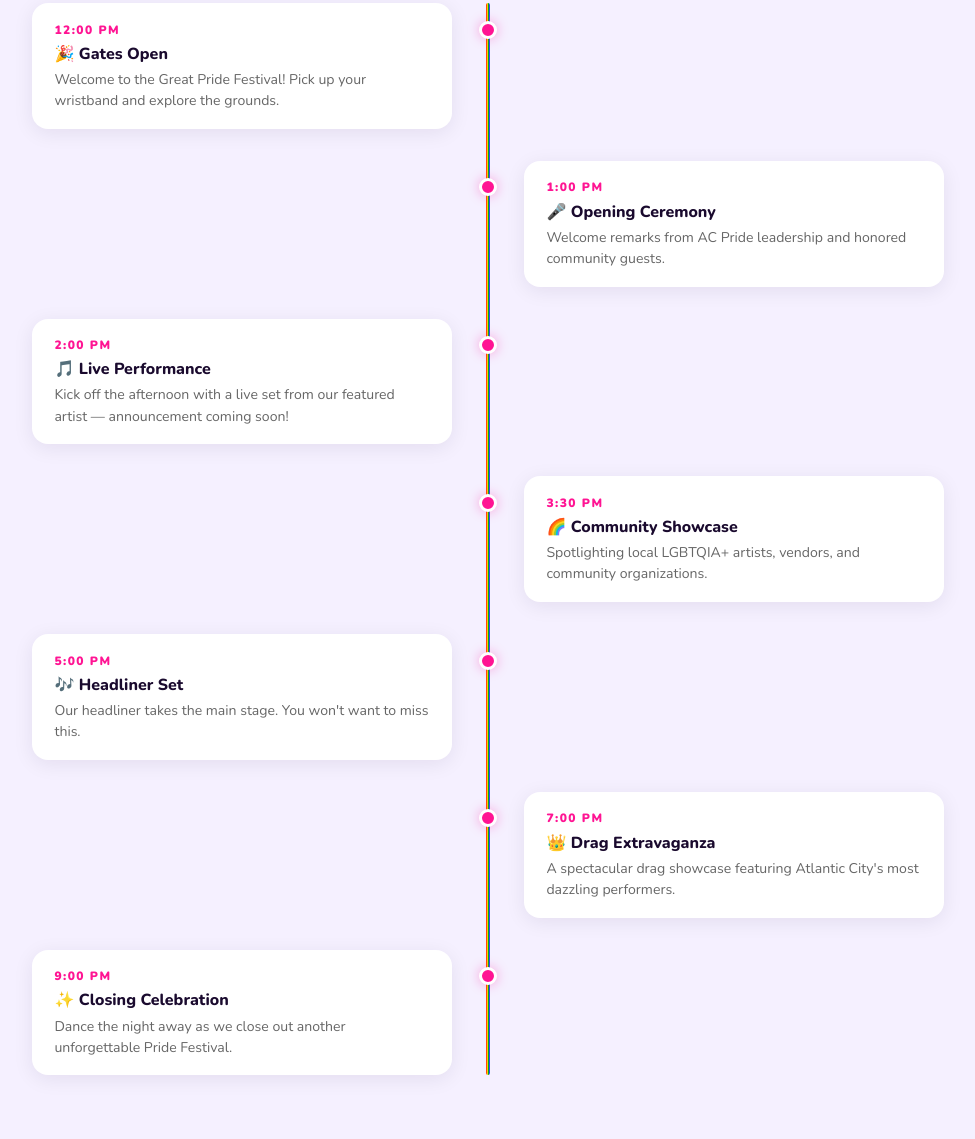
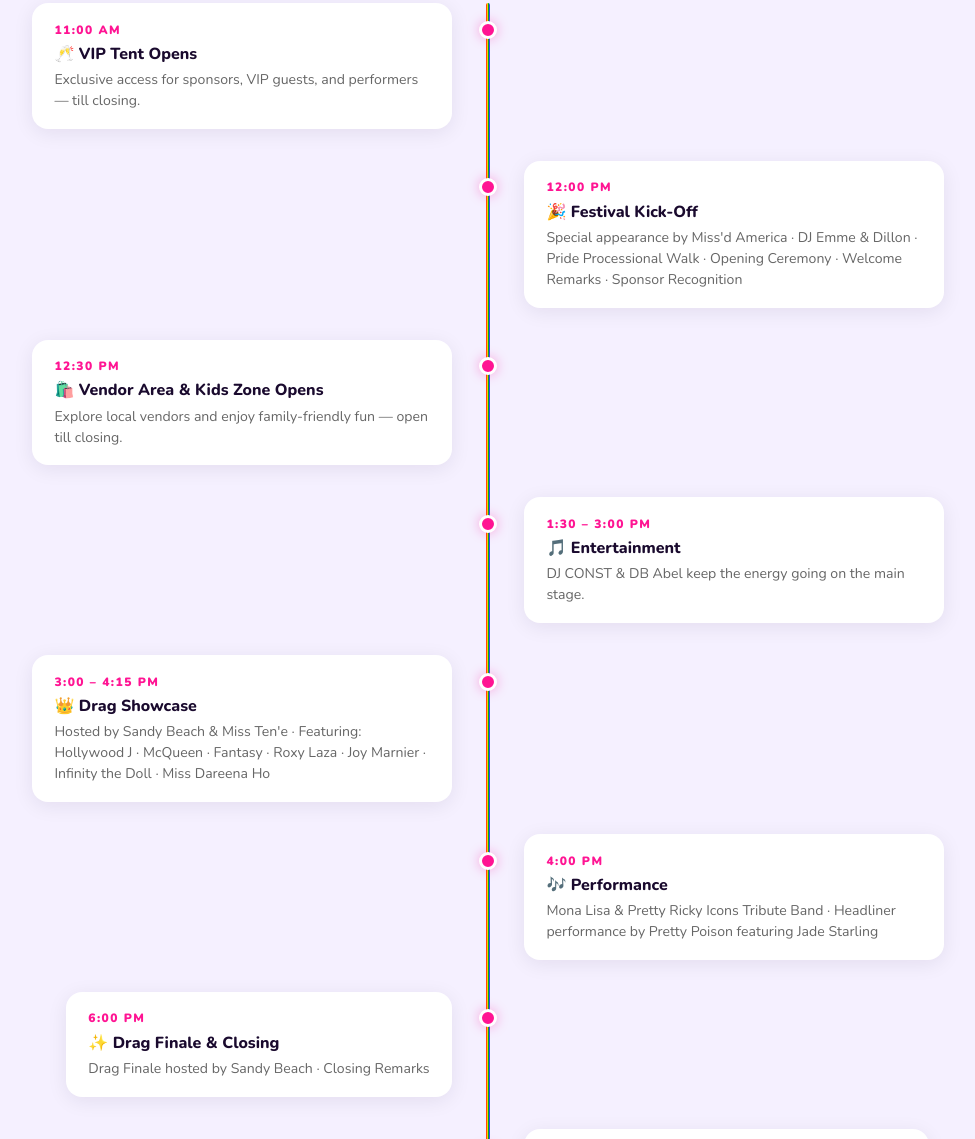
Before and after one commit to FiveStrings/great-pride-festival, a plain HTML site: page index.html in a window 1280 px wide. Shown: the part 1661-2800 px from the top of the page, without its empty margins (152-1127 px from the left). Drawn offline with nearby package versions, Linux system fonts and the light colour scheme.

Commit message:
run of show update

```diff
--- a/index.html
+++ b/index.html
@@ -538,7 +538,7 @@
         <i class="bi bi-geo-alt"></i>&nbsp;Atlantic City, NJ
         <br class="d-sm-none">
         <span class="sep d-none d-sm-inline">•</span>
-        <i class="bi bi-clock"></i>&nbsp;12:30 PM – 6 PM
+        <i class="bi bi-clock"></i>&nbsp;12:00 PM – 6 PM
       </div>
       <div class="d-flex flex-column flex-sm-row gap-3 justify-content-center">
         <a href="https://www.zeffy.com/en-US/ticketing/atlantic-citys-great-pride-festival" class="btn-brand btn-brand-lg">
@@ -580,7 +580,7 @@
           <div class="detail-card">
             <div class="icon">🕛</div>
             <div class="label">Time</div>
-            <div class="value">12:30 PM<br>– 6:00 PM</div>
+            <div class="value">12:00 PM<br>– 6:00 PM</div>
           </div>
         </div>
         <div class="col-6 col-md-3">
@@ -621,63 +621,72 @@
         <div class="timeline-item">
           <div class="timeline-dot"></div>
           <div class="timeline-card">
-            <div class="timeline-time">12:00 PM</div>
-            <div class="timeline-event">🎉 Gates Open</div>
-            <p class="timeline-desc">Welcome to the Great Pride Festival! Pick up your wristband and explore the grounds.</p>
+            <div class="timeline-time">11:00 AM</div>
+            <div class="timeline-event">🥂 VIP Tent Opens</div>
+            <p class="timeline-desc">Exclusive access for sponsors, VIP guests, and performers — till closing.</p>
           </div>
         </div>
 
         <div class="timeline-item">
           <div class="timeline-dot"></div>
           <div class="timeline-card">
-            <div class="timeline-time">1:00 PM</div>
-            <div class="timeline-event">🎤 Opening Ceremony</div>
-            <p class="timeline-desc">Welcome remarks from AC Pride leadership and honored community guests.</p>
+            <div class="timeline-time">12:00 PM</div>
+            <div class="timeline-event">🎉 Festival Kick-Off</div>
+            <p class="timeline-desc">Special appearance by Miss'd America · DJ Emme &amp; Dillon · Pride Processional Walk · Opening Ceremony · Welcome Remarks · Sponsor Recognition</p>
           </div>
         </div>
 
         <div class="timeline-item">
           <div class="timeline-dot"></div>
           <div class="timeline-card">
-            <div class="timeline-time">2:00 PM</div>
-            <div class="timeline-event">🎵 Live Performance</div>
-            <p class="timeline-desc">Kick off the afternoon with a live set from our featured artist — announcement coming soon!</p>
+            <div class="timeline-time">12:30 PM</div>
+            <div class="timeline-event">🛍️ Vendor Area &amp; Kids Zone Opens</div>
+            <p class="timeline-desc">Explore local vendors and enjoy family-friendly fun — open till closing.</p>
           </div>
         </div>
 
         <div class="timeline-item">
           <div class="timeline-dot"></div>
           <div class="timeline-card">
-            <div class="timeline-time">3:30 PM</div>
-            <div class="timeline-event">🌈 Community Showcase</div>
-            <p class="timeline-desc">Spotlighting local LGBTQIA+ artists, vendors, and community organizations.</p>
+            <div class="timeline-time">1:30 – 3:00 PM</div>
+            <div class="timeline-event">🎵 Entertainment</div>
+            <p class="timeline-desc">DJ CONST &amp; DB Abel keep the energy going on the main stage.</p>
           </div>
         </div>
 
         <div class="timeline-item">
           <div class="timeline-dot"></div>
           <div class="timeline-card">
-            <div class="timeline-time">5:00 PM</div>
-            <div class="timeline-event">🎶 Headliner Set</div>
-            <p class="timeline-desc">Our headliner takes the main stage. You won't want to miss this.</p>
+            <div class="timeline-time">3:00 – 4:15 PM</div>
+            <div class="timeline-event">👑 Drag Showcase</div>
+            <p class="timeline-desc">Hosted by Sandy Beach &amp; Miss Ten'e · Featuring: Hollywood J · McQueen · Fantasy · Roxy Laza · Joy Marnier · Infinity the Doll · Miss Dareena Ho</p>
           </div>
         </div>
 
         <div class="timeline-item">
           <div class="timeline-dot"></div>
           <div class="timeline-card">
-            <div class="timeline-time">7:00 PM</div>
-            <div class="timeline-event">👑 Drag Extravaganza</div>
-            <p class="timeline-desc">A spectacular drag showcase featuring Atlantic City's most dazzling performers.</p>
+            <div class="timeline-time">4:00 PM</div>
+            <div class="timeline-event">🎶 Performance</div>
+            <p class="timeline-desc">Mona Lisa &amp; Pretty Ricky Icons Tribute Band · Headliner performance by Pretty Poison featuring Jade Starling</p>
           </div>
         </div>
 
         <div class="timeline-item">
           <div class="timeline-dot"></div>
           <div class="timeline-card">
-            <div class="timeline-time">9:00 PM</div>
-            <div class="timeline-event">✨ Closing Celebration</div>
-            <p class="timeline-desc">Dance the night away as we close out another unforgettable Pride Festival.</p>
+            <div class="timeline-time">6:00 PM</div>
+            <div class="timeline-event">✨ Drag Finale &amp; Closing</div>
+            <p class="timeline-desc">Drag Finale hosted by Sandy Beach · Closing Remarks</p>
+          </div>
+        </div>
+
+        <div class="timeline-item">
+          <div class="timeline-dot"></div>
+          <div class="timeline-card">
+            <div class="timeline-time">6:30 – 9:00 PM</div>
+            <div class="timeline-event">🪩 After Party at the ByrdCage</div>
+            <p class="timeline-desc">Keep the celebration going at the ByrdCage Atlantic City!</p>
           </div>
         </div>
 
```
Also changed, not shown: 1 other file.
